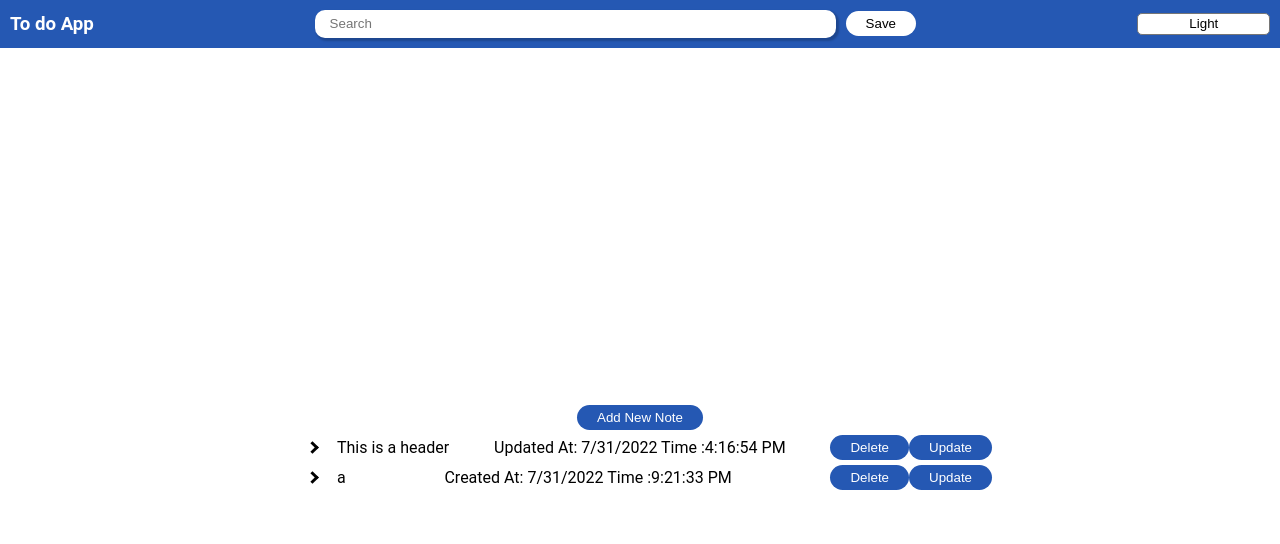
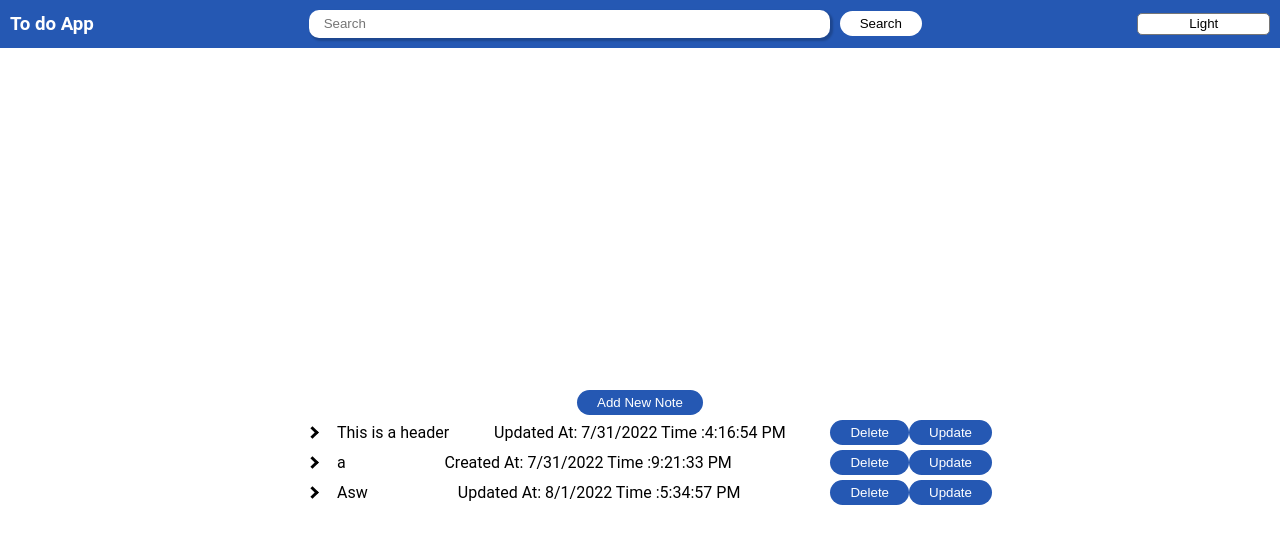
Before and after one commit to MKM327/Todo-App, a Next.js app: page / in a window 1280 px wide. Shown: the top 544 px of the page. Built offline with nearby package versions, Linux system fonts and the light colour scheme.

Commit message:
created a searchbar

```diff
--- /dev/null
+++ b/Hooks/useSearch.js
@@ -0,0 +1,19 @@
+import { useState } from "react";
+
+const useSearch = () => {
+  const [searchValue, setSearchValue] = useState("");
+  const [searched, setSearched] = useState(false);
+  function getSearchResult(todoData) {
+    return todoData.filter((value) => {
+      return value.Header.toLowerCase().includes(searchValue.toLowerCase());
+    });
+  }
+  return {
+    searchValue,
+    setSearchValue,
+    getSearchResult,
+    setSearched,
+    searched,
+  };
+};
+export default useSearch;
--- a/components/App.js
+++ b/components/App.js
@@ -3,16 +3,20 @@ import { TodoContext, TodoProvider } from "../Contexts/TodoContext";
 import SaveMenu from "./SaveMenu/SaveMenu";
 import { useContext } from "react";
 import Toolbar from "./Toolbar/Toolbar";
+import useSearch from "../Hooks/useSearch";
 function AppNoProvider() {
   const { setMenuState, theme } = useContext(TodoContext);
+  const { setSearchValue, getSearchResult, searched, setSearched } =
+    useSearch();
+
   return (
     <>
-      <Toolbar />
+      <Toolbar setSearchValue={setSearchValue} setSearched={setSearched} />
       <div className={theme == "light" ? "wrapper" : "wrapper-dark"}>
         <SaveMenu />
         <div className="container">
           <button onClick={() => setMenuState()}>Add New Note</button>
-          <TodoContent />
+          <TodoContent getSearchResult={getSearchResult} searched={searched} />
         </div>
       </div>
     </>
--- a/components/To do items/TodoContent.js
+++ b/components/To do items/TodoContent.js
@@ -1,10 +1,17 @@
 import { useContext } from "react";
 import { TodoContext } from "../../Contexts/TodoContext";
 import TodoItem from "./TodoItem";
-const TodoContent = () => {
+const TodoContent = ({ getSearchResult, searched }) => {
   const { todoData } = useContext(TodoContext);
-  return todoData.map((value) => {
-    return <TodoItem todoItem={value} key={value.id} />;
-  });
+  if (!searched) {
+    return todoData.map((value) => {
+      return <TodoItem todoItem={value} key={value.id} />;
+    });
+  } else {
+    const searchedList = getSearchResult(todoData);
+    return searchedList.map((value) => {
+      return <TodoItem todoItem={value} key={value.id} />;
+    });
+  }
 };
 export default TodoContent;
--- a/components/Toolbar/Search.js
+++ b/components/Toolbar/Search.js
@@ -1,4 +1,4 @@
-const Search = ({ setSearchValue }) => {
+const Search = ({ setSearchValue, setSearched }) => {
   return (
     <div className="search-area">
       <input
@@ -9,7 +9,13 @@ const Search = ({ setSearchValue }) => {
         placeholder="Search"
         onChange={(event) => setSearchValue(event.target.value)}
       />
-      <button>Save</button>
+      <button
+        onClick={() => {
+          setSearched(true);
+        }}
+      >
+        Search
+      </button>
     </div>
   );
 };
--- a/components/Toolbar/Toolbar.js
+++ b/components/Toolbar/Toolbar.js
@@ -2,13 +2,12 @@ import { useContext, useState } from "react";
 import { TodoContext } from "../../Contexts/TodoContext";
 import Search from "./Search";
 import Theme from "./Theme";
-const Toolbar = () => {
+const Toolbar = ({ setSearchValue, setSearched }) => {
   const { theme } = useContext(TodoContext);
-  const [searchValue, setSearchValue] = useState("");
   return (
     <div className={theme == "light" ? "toolbar" : "toolbar t-dark"}>
       <h3>To do App</h3>
-      <Search setSearchValue={setSearchValue} />
+      <Search setSearchValue={setSearchValue} setSearched={setSearched} />
       <Theme />
     </div>
   );
--- a/data.json
+++ b/data.json
@@ -10,5 +10,11 @@
     "Description": "a",
     "id": 3,
     "Date": " Created At: 7/31/2022 Time :9:21:33 PM"
+  },
+  {
+    "Header": "Asw",
+    "Description": "asd",
+    "id": 4,
+    "Date": " Updated At: 8/1/2022 Time :5:34:57 PM"
   }
 ]
```
